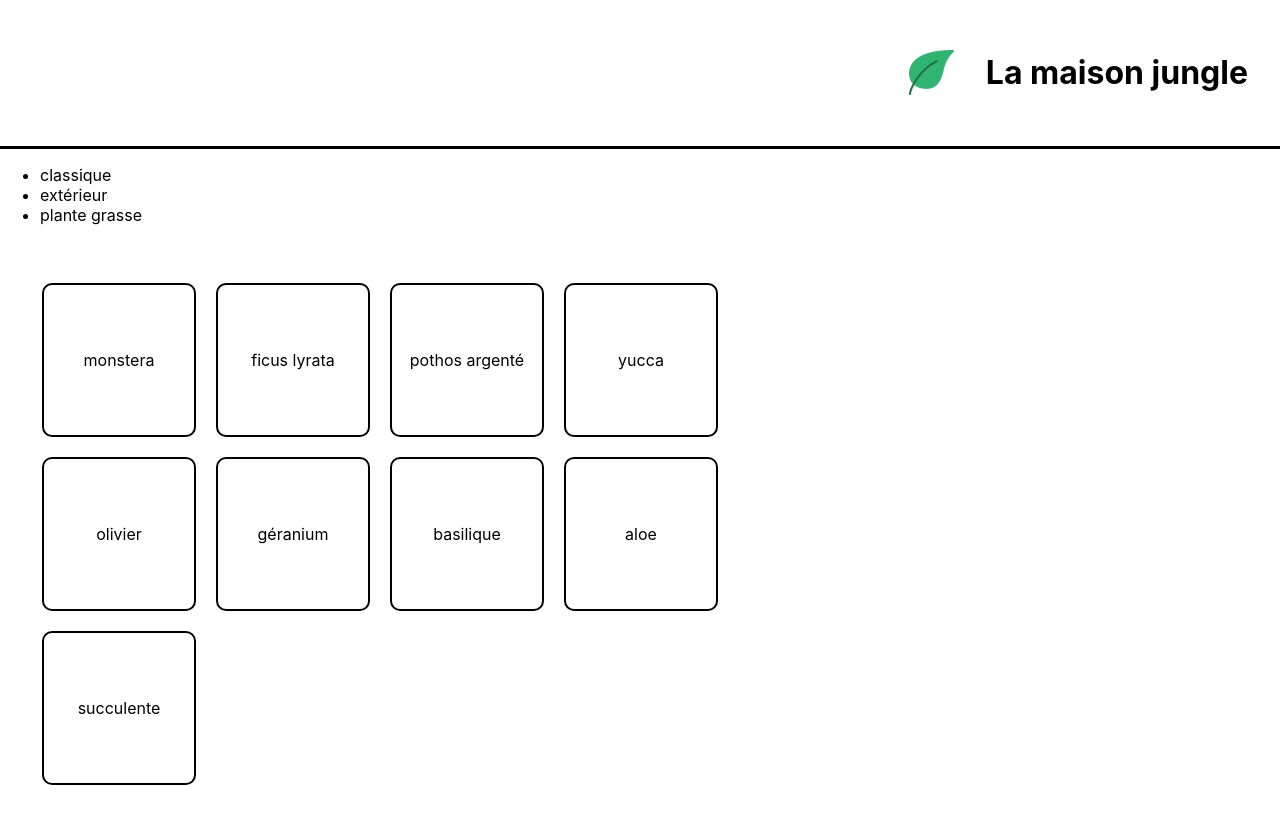
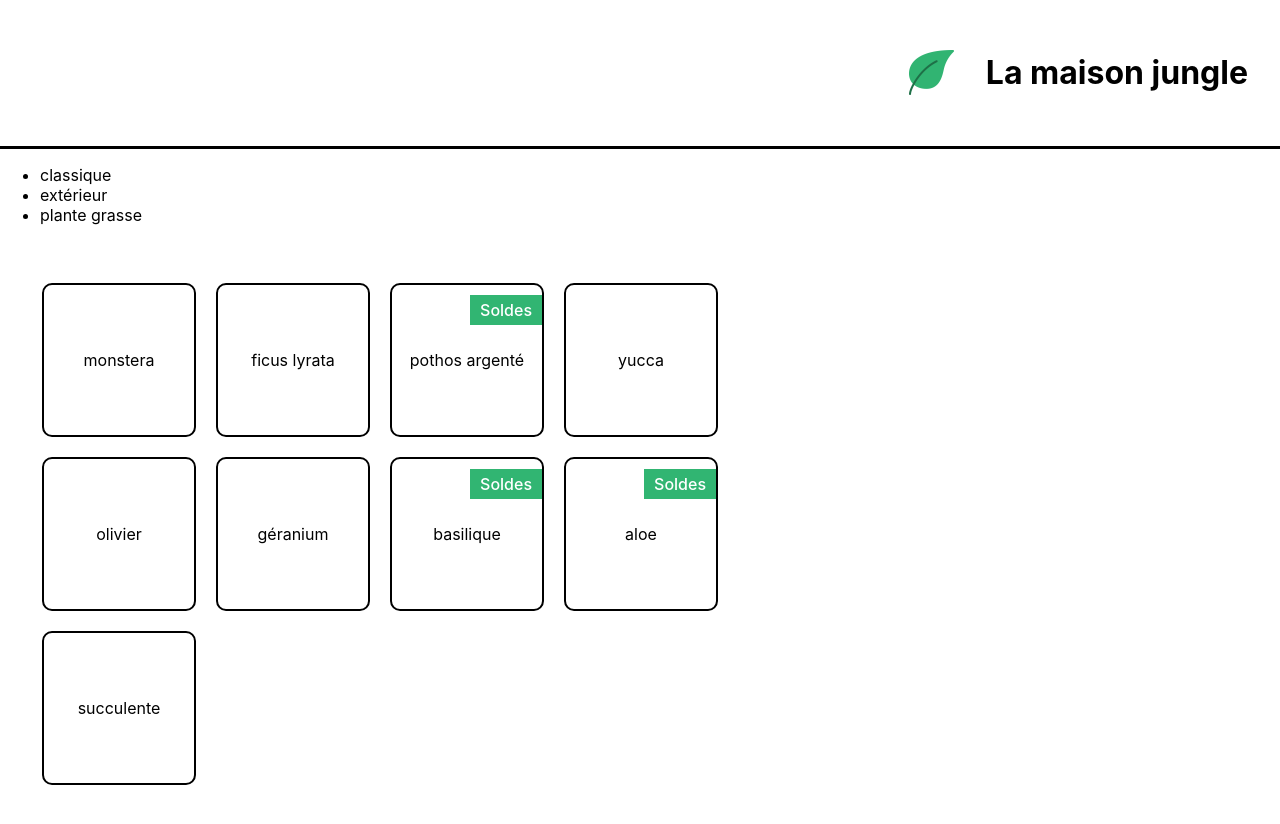
Before and after one commit to Ibrahima96/my-app, a React (Create React App) app: page / in a window 1280 px wide. Shown: the top 824 px of the page. Built offline with nearby package versions, Linux system fonts and the light colour scheme.

Commit message:
shopinlist

```diff
--- a/src/components/ShoppingList.js
+++ b/src/components/ShoppingList.js
@@ -19,6 +19,7 @@ function ShoppingList() {
 				{plantList.map((plant) => (
 					<li key={plant.id} className='lmj-plant-item'>
 						{plant.name}
+						{plant.isSpecialOffer && <div className='lmj-sales'>Soldes</div>}
 					</li>
 				))}
 			</ul>
```
